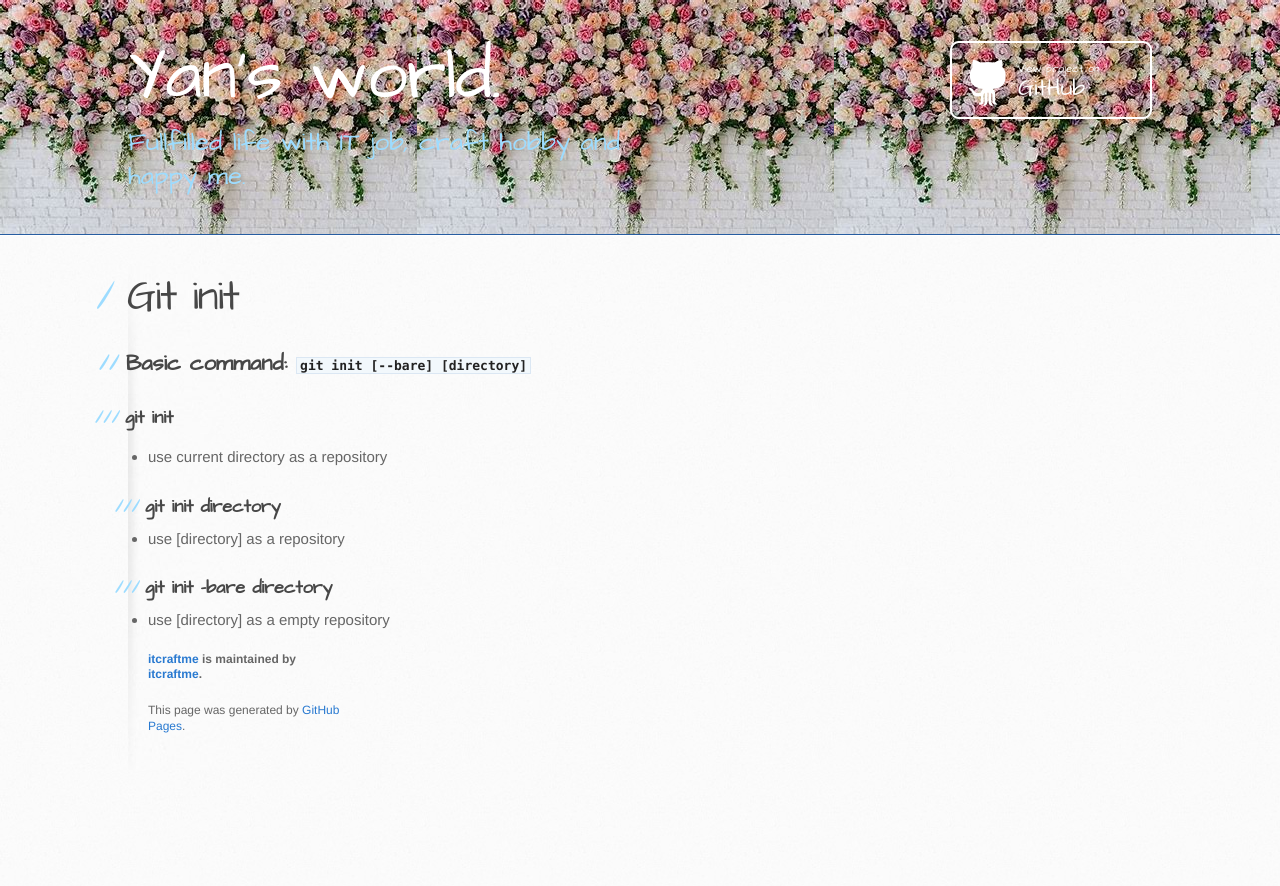
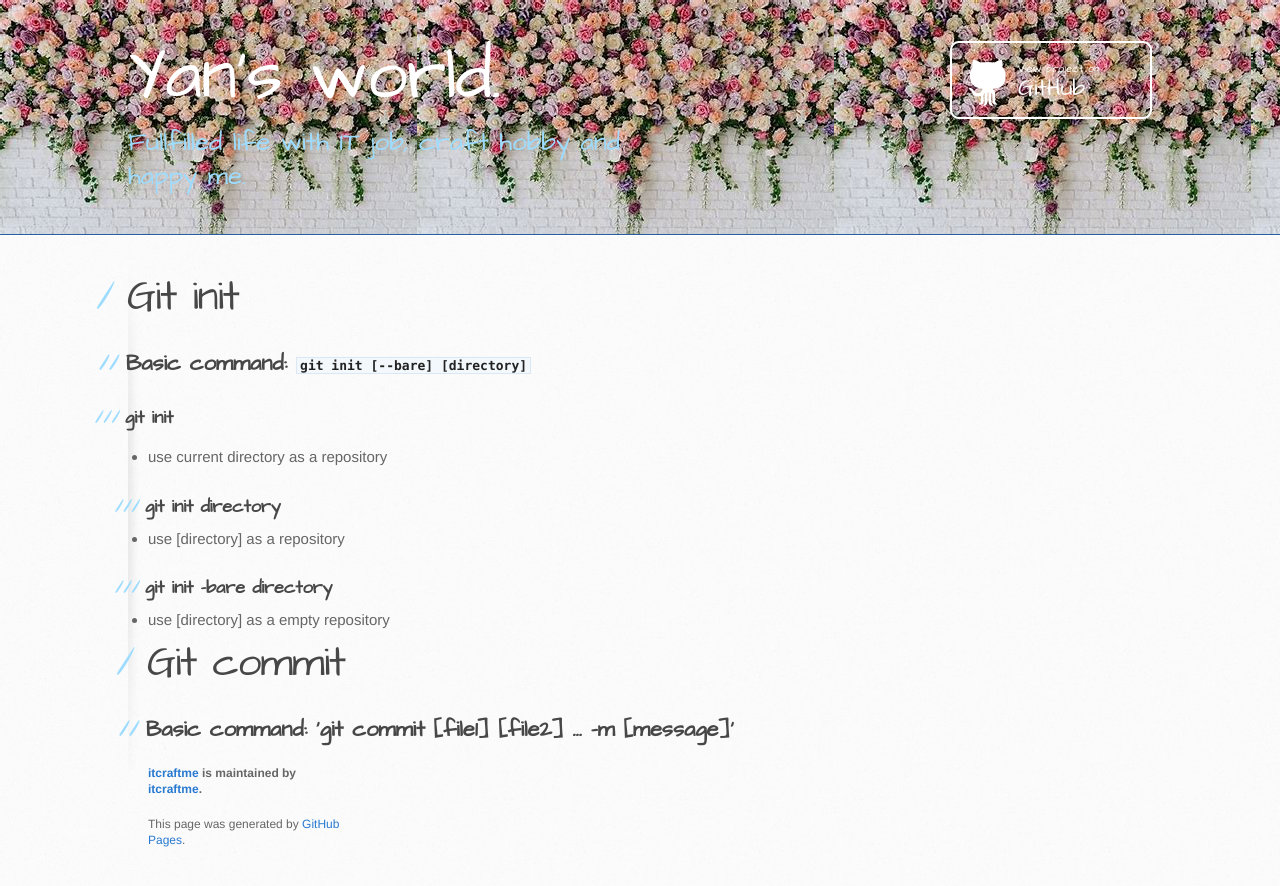
Before and after one commit to itcraftme/itcraftme, a Jekyll site: the page built from docs/it/git.md, in a window 1280 px wide. Shown: the top 886 px of the page. Built offline with Jekyll 4.4.1, drawn with Linux system fonts in a browser that asks for light colours; our own code applies the rules of GitHub Pages for plain Markdown files.

Commit message:
Update git.md
git commit

```diff
--- a/docs/it/git.md
+++ b/docs/it/git.md
@@ -6,3 +6,5 @@
 - use [directory] as a repository
 ### git init --bare directory
 - use [directory] as a empty repository
+# Git commit
+## Basic command: 'git commit [file1] [file2] ... -m [message]'
```
